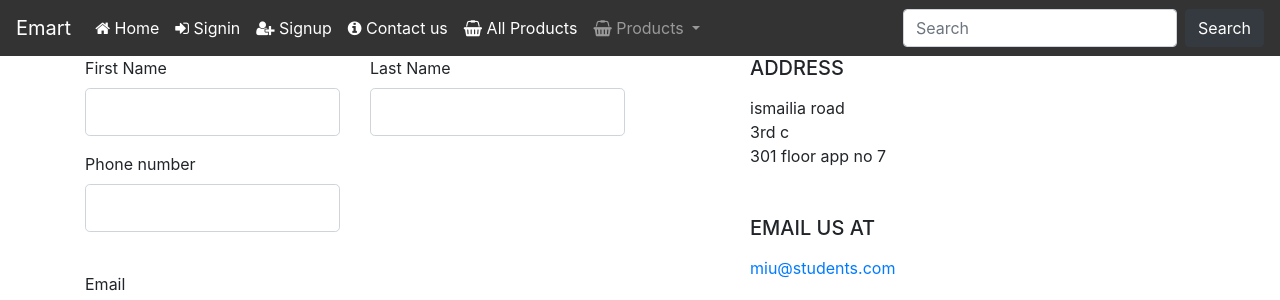
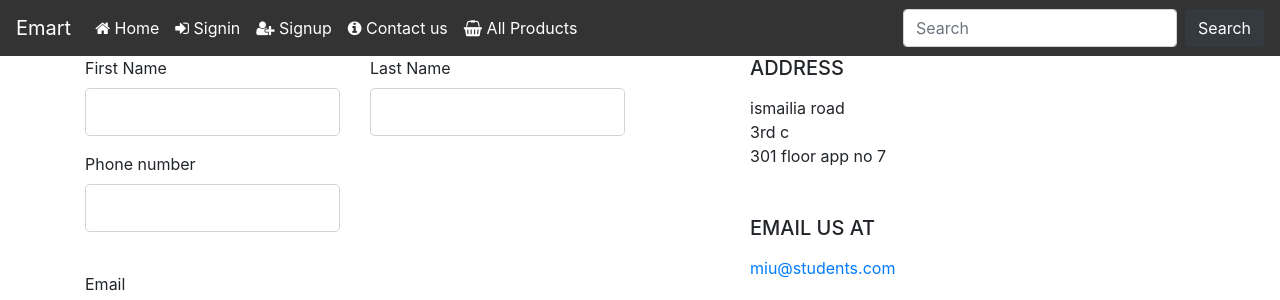
Before and after one commit to ahmedserag2/webMarketPlace, a PHP site: page /contactus.php in a window 1280 px wide. Shown: the top 300 px of the page. Run offline with PHP 8.4, Linux system fonts and the light colour scheme; some libraries are stand-ins or nearby versions.

Commit message:
removed drop down in menu header

```diff
--- a/contactus.php
+++ b/contactus.php
@@ -1,3 +1,4 @@
+
 <!doctype html>
 <html lang="en">
   <head>
@@ -30,6 +31,7 @@
   </head>
   <body>
   <?php
+  session_start();
     include 'menu.php'
   ?>
 
--- a/menu.php
+++ b/menu.php
@@ -47,10 +47,10 @@
               </li>';
 
                 echo '<li class="nav-item active">
-           <a class="nav-link" href="messagesMenu.php"><i class="fa fa-home"></i>messages <span class="sr-only">(current)</span></a>
+           <a class="nav-link" href="messagesMenu.php"><i class="fa fa-envelope	"></i>messages <span class="sr-only">(current)</span></a>
           </li>';
           echo '<li class="nav-item active">
-           <a class="nav-link" href="surveyMenu.php"><i class="fa fa-home"></i>surveys <span class="sr-only">(current)</span></a>
+           <a class="nav-link" href="surveyMenu.php"><i class="fa fa-envelope"></i>surveys <span class="sr-only">(current)</span></a>
           </li>';
           echo '
               <li class="nav-item active">
@@ -59,6 +59,8 @@
               echo '<li class="nav-item active">
         <a class="nav-link" href="contactus.php"><i class="fa fa-info-circle"></i> Contact us</a>
       </li>';
+
+
 
             } else if ($_SESSION["user"]["Role"] == 2){
                echo '<li class="nav-item active">
@@ -109,18 +111,7 @@
       <li class="nav-item active">
               <a class="nav-link" href="SearchedFor.php?ProductName="><i class="fa fa-shopping-basket"></i> All Products <span class="sr-only">(current)</span></a>
               </li>
-      <li class="nav-item dropdown">
-        <a class="nav-link dropdown-toggle" href="" id="navbarDropdown" role="button" data-toggle="dropdown" aria-haspopup="true" aria-expanded="false">
-          <i class="fa fa-shopping-basket"></i> Products
-        </a>
 
-        <div class="dropdown-menu" aria-labelledby="navbarDropdown">
-          <a class="dropdown-item" href="#">cat1</a>
-          <a class="dropdown-item" href="#">cat2</a>
-          <!--<div class="dropdown-divider"></div>
-          <a class="dropdown-item" href="#">Something else here</a>
-        </div>*/ !-->
-      </li>
 
 
 
```
Also changed, not shown: 2 other files.
